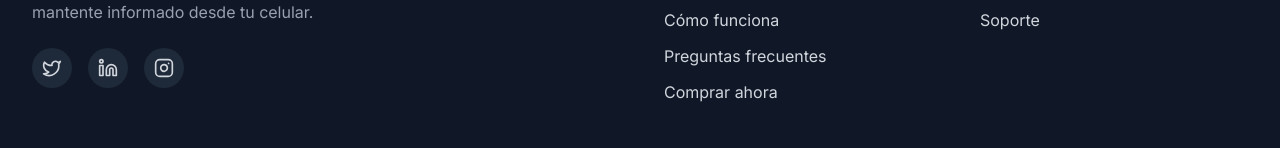
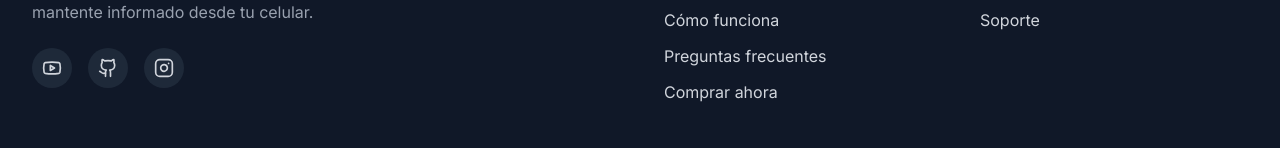
Before and after one commit to santiagocachoo/croak_webpage, a React (Vite) app: page /#/ in a window 1280 px wide. Shown: the part 4404-4552 px from the top of the page. Built offline with nearby package versions, Linux system fonts and the light colour scheme.

Commit message:
fix: update footer social links

```diff
--- a/src/app/components/Footer.tsx
+++ b/src/app/components/Footer.tsx
@@ -1,4 +1,4 @@
-import { Twitter, Linkedin, Instagram } from "lucide-react";
+import { Twitter, Linkedin, Instagram, Youtube, Github } from "lucide-react";
 import croakLogo from "../../assets/croak_logo.png";
 
 type FooterProps = {
@@ -27,13 +27,13 @@ export function Footer({ isLanding = false }: FooterProps) {
               Monitoreo inteligente de la calidad del agua para el hogar. Sigue los cambios, revisa el estado y mantente informado desde tu celular.
             </p>
             <div className="flex items-center gap-4">
-              <a href="#" className="w-10 h-10 rounded-full bg-gray-800 hover:bg-[#2D6A4F] flex items-center justify-center transition-colors">
-                <Twitter className="w-5 h-5" />
+              <a href="https://www.youtube.com/watch?v=FUGFZccrcwI" className="w-10 h-10 rounded-full bg-gray-800 hover:bg-[#2D6A4F] flex items-center justify-center transition-colors">
+                <Youtube className="w-5 h-5" />
               </a>
-              <a href="#" className="w-10 h-10 rounded-full bg-gray-800 hover:bg-[#2D6A4F] flex items-center justify-center transition-colors">
-                <Linkedin className="w-5 h-5" />
+              <a href="https://github.com/santiagocachoo/croak_webpage" className="w-10 h-10 rounded-full bg-gray-800 hover:bg-[#2D6A4F] flex items-center justify-center transition-colors">
+                <Github className="w-5 h-5" />
               </a>
-              <a href="#" className="w-10 h-10 rounded-full bg-gray-800 hover:bg-[#2D6A4F] flex items-center justify-center transition-colors">
+              <a href="https://www.instagram.com/croaksafe?igsh=YXN3cGFyMWx0bnpm&utm_source=qr" className="w-10 h-10 rounded-full bg-gray-800 hover:bg-[#2D6A4F] flex items-center justify-center transition-colors">
                 <Instagram className="w-5 h-5" />
               </a>
             </div>
```
